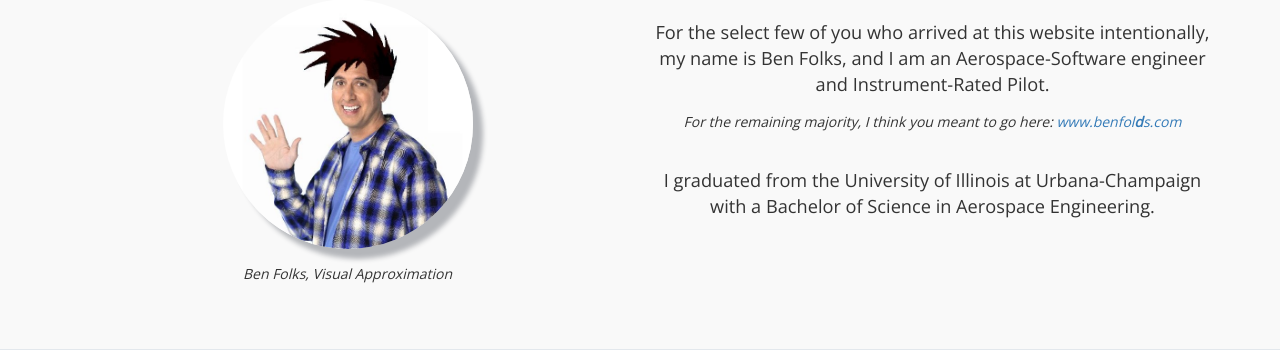
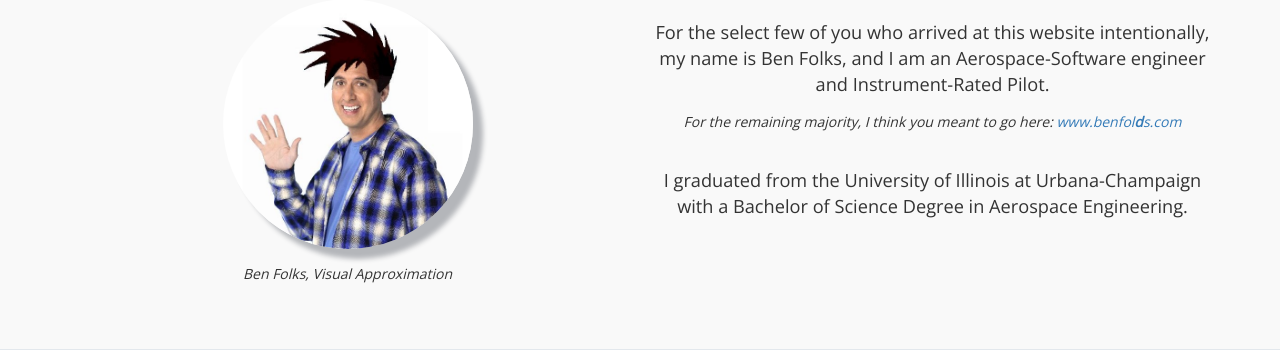
Before and after one commit to bfolks2/MyBioWebsite, a Django app: page / in a window 1280 px wide. Shown: the part 202-552 px from the top of the page. Run offline with Django 3.2, Linux system fonts and the light colour scheme; some libraries are stand-ins or nearby versions.

Commit message:
add the word Degree

```diff
--- a/mainproj/templates/index.html
+++ b/mainproj/templates/index.html
@@ -36,7 +36,7 @@
 
         <div class="greeting">
           <p>I graduated from the University of Illinois at Urbana-Champaign
-          with a Bachelor of Science in Aerospace Engineering.</p>
+          with a Bachelor of Science Degree in Aerospace Engineering.</p>
         </div>
 
       </div>
```
